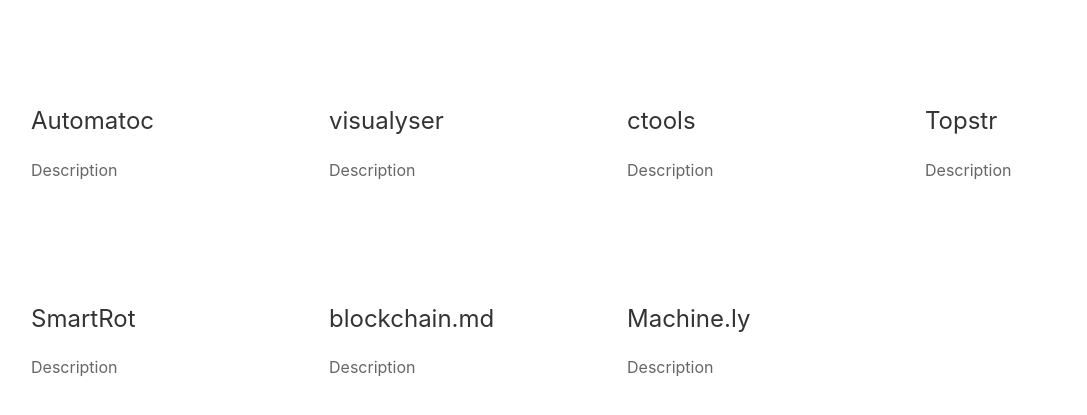
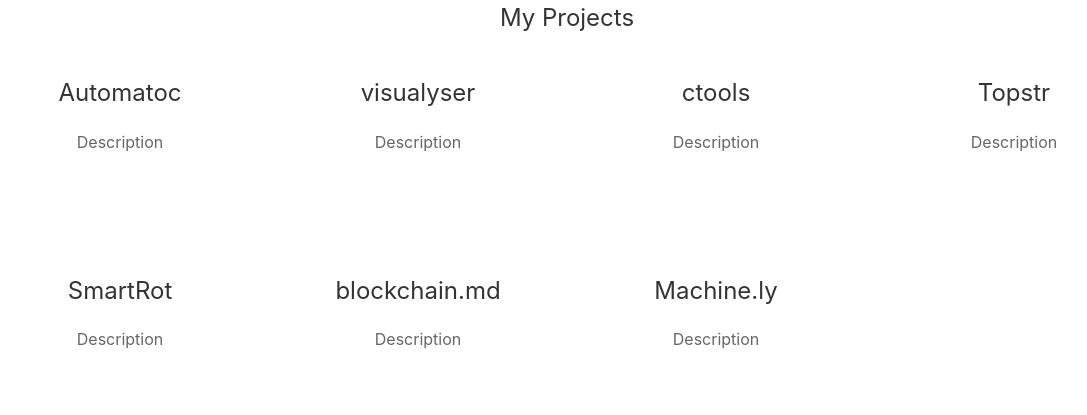
Before and after one commit to lamby-ml/lamby-web, a Flask app: page /profile/ in a window 1280 px wide. Shown: the part 80-495 px from the top of the page, without its empty margins (73-1160 px from the left). Run offline with Flask 2, Linux system fonts and the light colour scheme; the visitor is signed in with stand-in values (Sample User, id 1); some libraries are stand-ins or nearby versions.

Commit message:
Cards aren't centered (#16)

```diff
--- a/lamby/templates/helpers/base.jinja
+++ b/lamby/templates/helpers/base.jinja
@@ -47,7 +47,7 @@
     {% endblock %}
 
     {# Main Content #}
-    <div class="content">
+    <div class="content" style="margin-top:0">
         {% block content %}
         {% endblock %}
     </div>
--- a/lamby/templates/profile.jinja
+++ b/lamby/templates/profile.jinja
@@ -3,10 +3,11 @@
 {% block title %}Profile{% endblock %}
 
 {% block content %}
+<div class="uk-text-center uk-text-large uk-text-lead">My Projects</div>
 <div class="uk-child-width-1-4@s uk-grid-match" uk-grid>
     {%- for project in projects %}
         <div>
-            <div id="project-card-{{ loop.index }}" class="uk-card uk-card-body">
+            <div id="project-card-{{ loop.index }}" class="uk-card uk-card-body uk-text-center">
                 <h3 class="uk-card-title">{{ project.name }}</h3>
                 <p>{{ project.description }}</p>
             </div>
```
